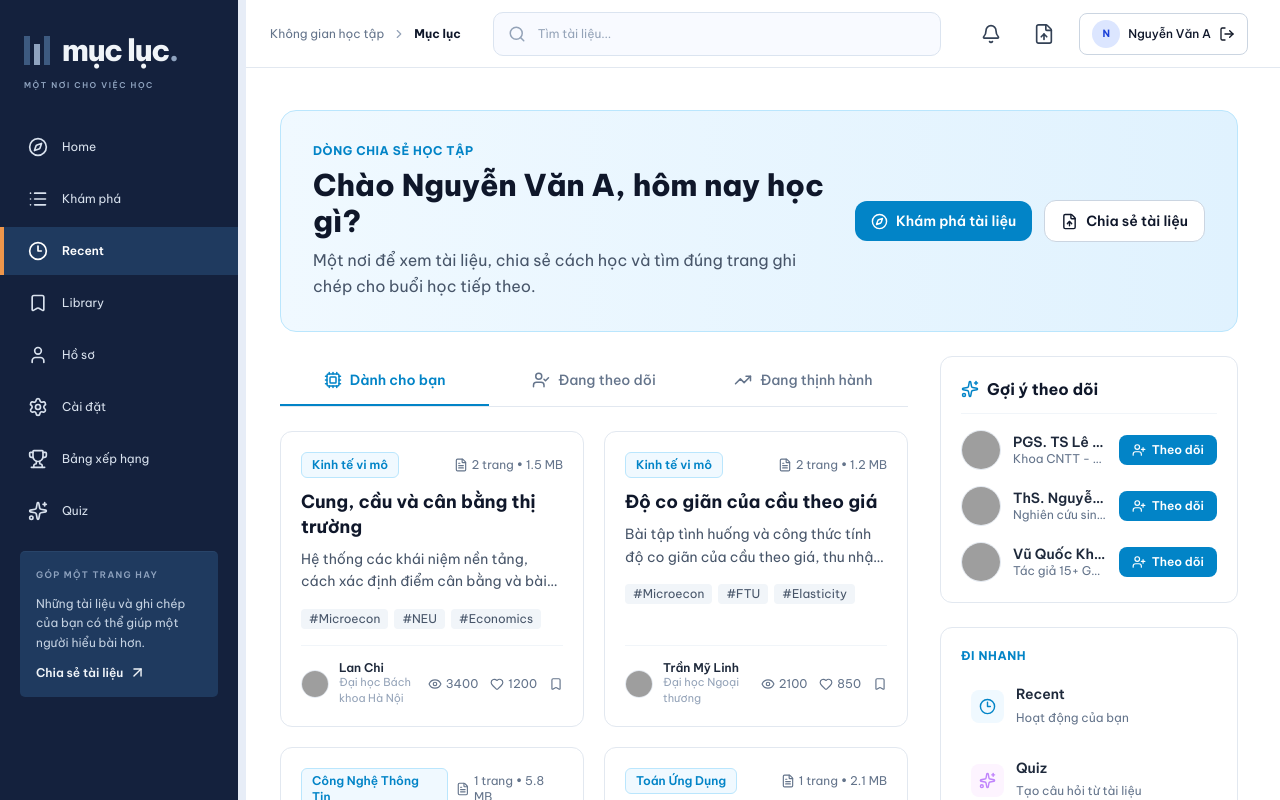
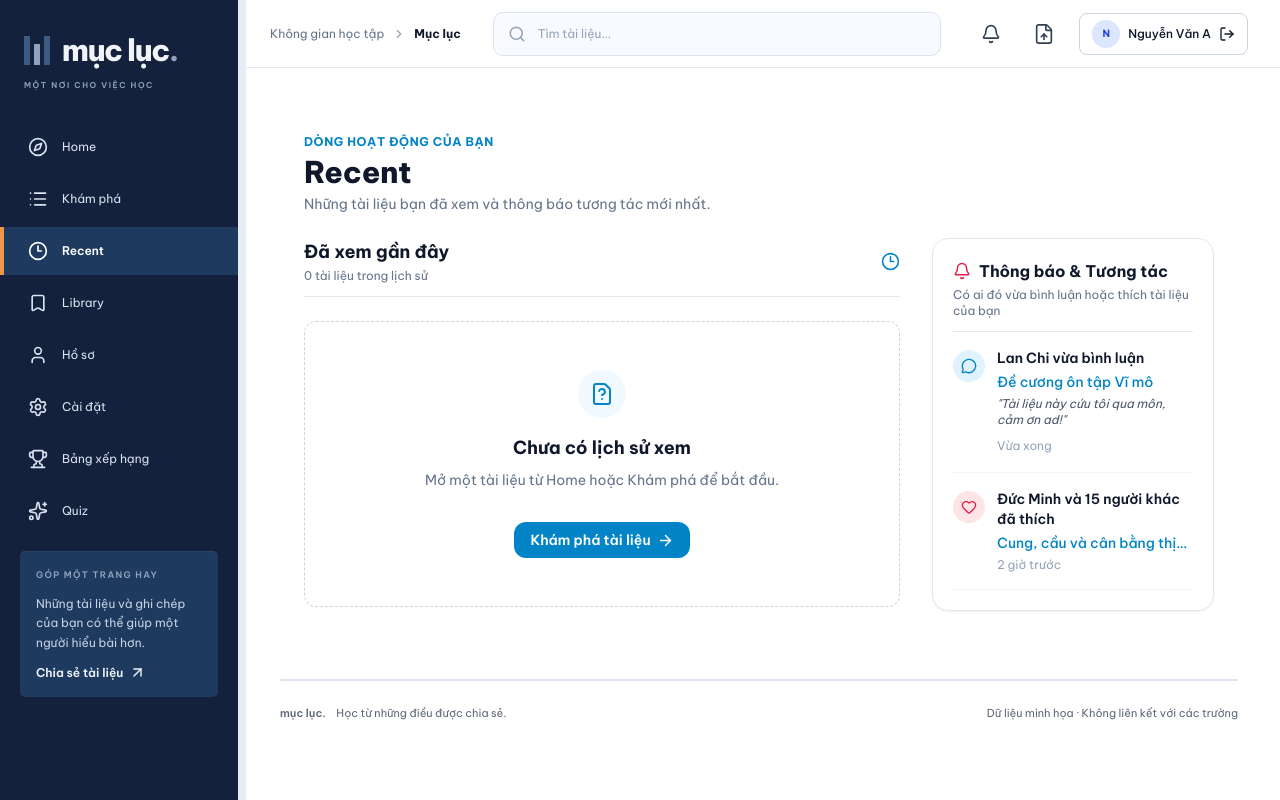
Before and after one commit to TranMinhTan3110/decentralized-academic-network, a React (Vite) app in the folder frontend/: page /recent in a window 1280 px wide. Shown: the top 800 px of the page. Built offline with nearby package versions, Linux system fonts and the light colour scheme; grey boxes are pictures that could not be loaded.

Commit message:
feat(ui): add Recent page component, DocumentGrid layout, and unit tests

```diff
--- a/frontend/src/components/FeedCard.tsx
+++ b/frontend/src/components/FeedCard.tsx
@@ -23,7 +23,7 @@ export function FeedCard({ document }: FeedCardProps) {
   };
 
   return (
-    <article className="feed-card bg-white border border-[#E2E8F0] rounded-xl p-5 hover:border-[#0284C7] hover:shadow-md transition-all duration-200 flex flex-col justify-between">
+    <article className="feed-card bg-white border border-[#E2E8F0] rounded-xl p-5 hover:border-[#0284C7] hover:shadow-md transition-all duration-200 flex flex-col justify-between cursor-pointer">
       <div>
         <div className="flex items-center justify-between gap-2 mb-3">
           <span className="inline-block px-2.5 py-1 text-xs font-semibold bg-[#F0F9FF] text-[#0284C7] rounded-md border border-[#BAE6FD]">
--- /dev/null
+++ b/frontend/src/components/ui/DocumentGrid/DocumentGrid.tsx
@@ -0,0 +1,16 @@
+import type { DocumentItem } from '../../../data/documents';
+import { DocumentCard } from '../DocumentCard';
+
+export interface DocumentGridProps {
+  items: DocumentItem[];
+}
+
+export function DocumentGrid({ items }: DocumentGridProps) {
+  return (
+    <div className="grid grid-cols-1 md:grid-cols-2 gap-5 my-6">
+      {items.map((doc) => (
+        <DocumentCard key={doc.id} document={doc} />
+      ))}
+    </div>
+  );
+}
--- /dev/null
+++ b/frontend/src/components/ui/DocumentGrid/index.ts
@@ -0,0 +1 @@
+export * from './DocumentGrid';
--- a/frontend/src/components/ui/index.ts
+++ b/frontend/src/components/ui/index.ts
@@ -3,3 +3,4 @@ export * from './Button';
 export * from './Input';
 export * from './DocumentCard';
 export * from './DocumentList';
+export * from './DocumentGrid';
--- a/frontend/src/lib/socialStore.ts
+++ b/frontend/src/lib/socialStore.ts
@@ -1,8 +1,11 @@
 import { useCallback } from 'react';
 
 export interface SocialActivity {
+  id?: string;
   documentId: string;
-  type: 'view' | 'like' | 'save' | 'comment';
+  type: 'view' | 'like' | 'save' | 'comment' | 'upload';
+  text?: string;
+  createdAt?: string | number;
 }
 
 export interface DraftData {
--- a/frontend/src/lib/store.ts
+++ b/frontend/src/lib/store.ts
@@ -41,5 +41,6 @@ export function useLibrary() {
     isSaved,
     savedDocIds: Array.from(savedDocIds),
     viewedDocIds: Array.from(viewedDocIds),
+    history: Array.from(viewedDocIds),
   };
 }
--- /dev/null
+++ b/frontend/src/pages/RecentPage/RecentPage.tsx
@@ -0,0 +1,157 @@
+import { useState } from 'react';
+import { ArrowRight, Clock3, Heart, MessageCircle, UploadCloud, Bell, ChevronDown, ChevronUp } from 'lucide-react';
+import { Link } from 'react-router-dom';
+import { documents } from '../../data/documents';
+import { useLibrary } from '../../lib/store';
+import { useSocial } from '../../lib/socialStore';
+import { useAuth } from '../../lib/authStore';
+import { DocumentGrid, EmptyState } from '../../components';
+import { MainLayout } from '../../components/layout';
+
+export function RecentPage() {
+  const { isAuthenticated, currentUser } = useAuth();
+  const libraryStore = useLibrary();
+  const historyList = libraryStore?.history ?? libraryStore?.viewedDocIds ?? [];
+  const socialStore = useSocial();
+  const activityList = socialStore?.activities ?? [];
+  const [showAllActivities, setShowAllActivities] = useState(false);
+
+  const viewed = historyList.flatMap((id) => {
+    const item = documents.find((document) => document.id === id);
+    return item ? [item] : [];
+  });
+  const recentActions = activityList.slice(0, 15).flatMap((activity, idx) => {
+    const item = documents.find((document) => document.id === activity.documentId);
+    return item ? [{ activity: { ...activity, id: activity.id ?? `act-${idx}`, createdAt: activity.createdAt ?? Date.now() }, item }] : [];
+  });
+
+  const visibleActions = showAllActivities ? recentActions : recentActions.slice(0, 3);
+
+  return (
+    <MainLayout isAuthenticated={isAuthenticated} currentUser={currentUser}>
+      <div className="recent-page page-enter p-4 md:p-6 max-w-7xl mx-auto">
+        <p className="eyebrow text-xs font-bold tracking-wider text-[#0284C7] uppercase mb-1">DÒNG HOẠT ĐỘNG CỦA BẠN</p>
+        <h1 className="text-2xl md:text-3xl font-extrabold text-[#0F172A] mb-1">Recent</h1>
+        <p className="intro text-sm text-[#64748B] mb-6">Những tài liệu bạn đã xem và thông báo tương tác mới nhất.</p>
+
+        <div className="recent-layout grid grid-cols-1 lg:grid-cols-12 gap-8 items-start">
+          <section className="recent-viewed lg:col-span-8" aria-label="Tài liệu đã xem gần đây">
+            <div className="section-heading flex items-center justify-between pb-3 mb-4 border-b border-[#E2E8F0]">
+              <div>
+                <h2 className="text-lg font-bold text-[#0F172A]">Đã xem gần đây</h2>
+                <p className="text-xs text-[#64748B] mt-0.5">{viewed.length} tài liệu trong lịch sử</p>
+              </div>
+              <Clock3 size={19} className="text-[#0284C7]" aria-hidden="true" />
+            </div>
+            {viewed.length ? (
+              <DocumentGrid items={viewed} />
+            ) : (
+              <EmptyState title="Chưa có lịch sử xem" description="Mở một tài liệu từ Home hoặc Khám phá để bắt đầu.">
+                <Link
+                  to="/explore"
+                  className="button primary inline-flex items-center gap-1.5 bg-[#0284C7] hover:bg-[#0369A1] text-white px-4 py-2 rounded-xl text-sm font-semibold transition-colors mt-2"
+                >
+                  Khám phá tài liệu <ArrowRight size={17} />
+                </Link>
+              </EmptyState>
+            )}
+          </section>
+
+          <aside className="activity-panel lg:col-span-4 bg-white border border-[#E2E8F0] rounded-2xl p-5 shadow-xs" aria-label="Thông báo & Tương tác" style={{ maxHeight: 'max-content' }}>
+            <div className="section-heading pb-3 mb-4 border-b border-[#E2E8F0]">
+              <div>
+                <h2 className="text-base font-bold text-[#0F172A] flex items-center gap-2">
+                  <Bell size={18} className="text-[#E11D48]" /> Thông báo & Tương tác
+                </h2>
+                <p className="text-xs text-[#64748B] mt-1">Có ai đó vừa bình luận hoặc thích tài liệu của bạn</p>
+              </div>
+            </div>
+
+            <div className="flex flex-col gap-4">
+              {/* Demo Notifications */}
+              <div className="activity-row flex gap-3 items-start pb-4 border-b border-[#F1F5F9]">
+                <div className="p-2 bg-[#E0F2FE] rounded-full text-[#0284C7] shrink-0 mt-0.5">
+                  <MessageCircle size={16} />
+                </div>
+                <div className="min-w-0">
+                  <strong className="block text-sm font-semibold text-[#0F172A] mb-1">Lan Chi vừa bình luận</strong>
+                  <Link to="/detail/doc-1" className="text-sm font-medium text-[#0284C7] hover:underline line-clamp-1">
+                    Đề cương ôn tập Vĩ mô
+                  </Link>
+                  <p className="text-xs text-[#475569] my-1 italic">"Tài liệu này cứu tôi qua môn, cảm ơn ad!"</p>
+                  <small className="text-[#94A3B8] text-xs">Vừa xong</small>
+                </div>
+              </div>
+
+              <div className="activity-row flex gap-3 items-start pb-4 border-b border-[#F1F5F9]">
+                <div className="p-2 bg-[#FFE4E6] rounded-full text-[#E11D48] shrink-0 mt-0.5">
+                  <Heart size={16} />
+                </div>
+                <div className="min-w-0">
+                  <strong className="block text-sm font-semibold text-[#0F172A] mb-1">Đức Minh và 15 người khác đã thích</strong>
+                  <Link to="/detail/doc-1" className="text-sm font-medium text-[#0284C7] hover:underline line-clamp-1">
+                    Cung, cầu và cân bằng thị trường
+                  </Link>
+                  <small className="text-[#94A3B8] text-xs block mt-1">2 giờ trước</small>
+                </div>
+              </div>
+
+              {visibleActions.length ? (
+                visibleActions.map(({ activity, item }) => (
+                  <div className="activity-row flex gap-3 items-start pb-4 border-b border-[#F1F5F9]" key={activity.id}>
+                    <div className="p-2 bg-[#F1F5F9] rounded-full text-[#3B82F6] shrink-0 mt-0.5">
+                      {activity.type === 'like' ? (
+                        <Heart size={16} />
+                      ) : activity.type === 'comment' ? (
+                        <MessageCircle size={16} />
+                      ) : (
+                        <UploadCloud size={16} />
+                      )}
+                    </div>
+                    <div className="min-w-0">
+                      <strong className="block text-sm font-semibold text-[#0F172A] mb-1">
+                        {activity.type === 'like'
+                          ? 'Đã thích'
+                          : activity.type === 'comment'
+                          ? 'Đã bình luận'
+                          : activity.type === 'upload'
+                          ? 'Đã đăng tài liệu'
+                          : 'Đã tương tác'}
+                      </strong>
+                      <Link to={`/detail/${item.id}`} className="text-sm font-medium text-[#0284C7] hover:underline line-clamp-1">
+                        {item.title}
+                      </Link>
+                      {activity.text && <p className="text-xs text-[#475569] my-1 italic">"{activity.text}"</p>}
+                      <small className="text-[#94A3B8] text-xs block mt-1">
+                        {new Date(activity.createdAt).toLocaleDateString('vi-VN')}
+                      </small>
+                    </div>
+                  </div>
+                ))
+              ) : null}
+            </div>
+
+            {recentActions.length > 3 && (
+              <button
+                onClick={() => setShowAllActivities(!showAllActivities)}
+                className="button secondary w-full mt-4 flex items-center justify-center gap-1.5 bg-[#F8FAFC] border border-[#E2E8F0] hover:bg-[#F1F5F9] text-[#475569] font-medium text-xs py-2 rounded-xl transition-colors cursor-pointer"
+              >
+                {showAllActivities ? (
+                  <>
+                    <ChevronUp size={16} /> Ẩn bớt
+                  </>
+                ) : (
+                  <>
+                    <ChevronDown size={16} /> Xem thêm ({recentActions.length - 3} thông báo)
+                  </>
+                )}
+              </button>
+            )}
+          </aside>
+        </div>
+      </div>
+    </MainLayout>
+  );
+}
+
+export { RecentPage as Recent };
--- /dev/null
+++ b/frontend/src/pages/RecentPage/index.ts
@@ -0,0 +1 @@
+export * from './RecentPage';
--- a/frontend/src/pages/index.ts
+++ b/frontend/src/pages/index.ts
@@ -7,3 +7,4 @@ export * from './LeaderboardPage';
 export * from './UploadPage';
 export * from './LoginPage';
 export * from './Detail';
+export * from './RecentPage';
--- a/frontend/src/routes/routes.config.tsx
+++ b/frontend/src/routes/routes.config.tsx
@@ -19,6 +19,7 @@ import {
   UploadPage,
   LoginPage,
   DetailPage,
+  RecentPage,
 } from '../pages';
 
 export interface RouteConfig {
@@ -83,7 +84,7 @@ export const routesConfig: RouteConfig[] = [
     path: '/recent',
     label: 'Recent',
     icon: Clock3,
-    element: <HomePage />,
+    element: <RecentPage />,
     public: false,
     inNav: true,
   },
```
Also changed, not shown: frontend/src/components/ui/DocumentCard/DocumentCard.tsx (+46 -33 lines), 2 other files (tests, documents, lock files or other folders).
